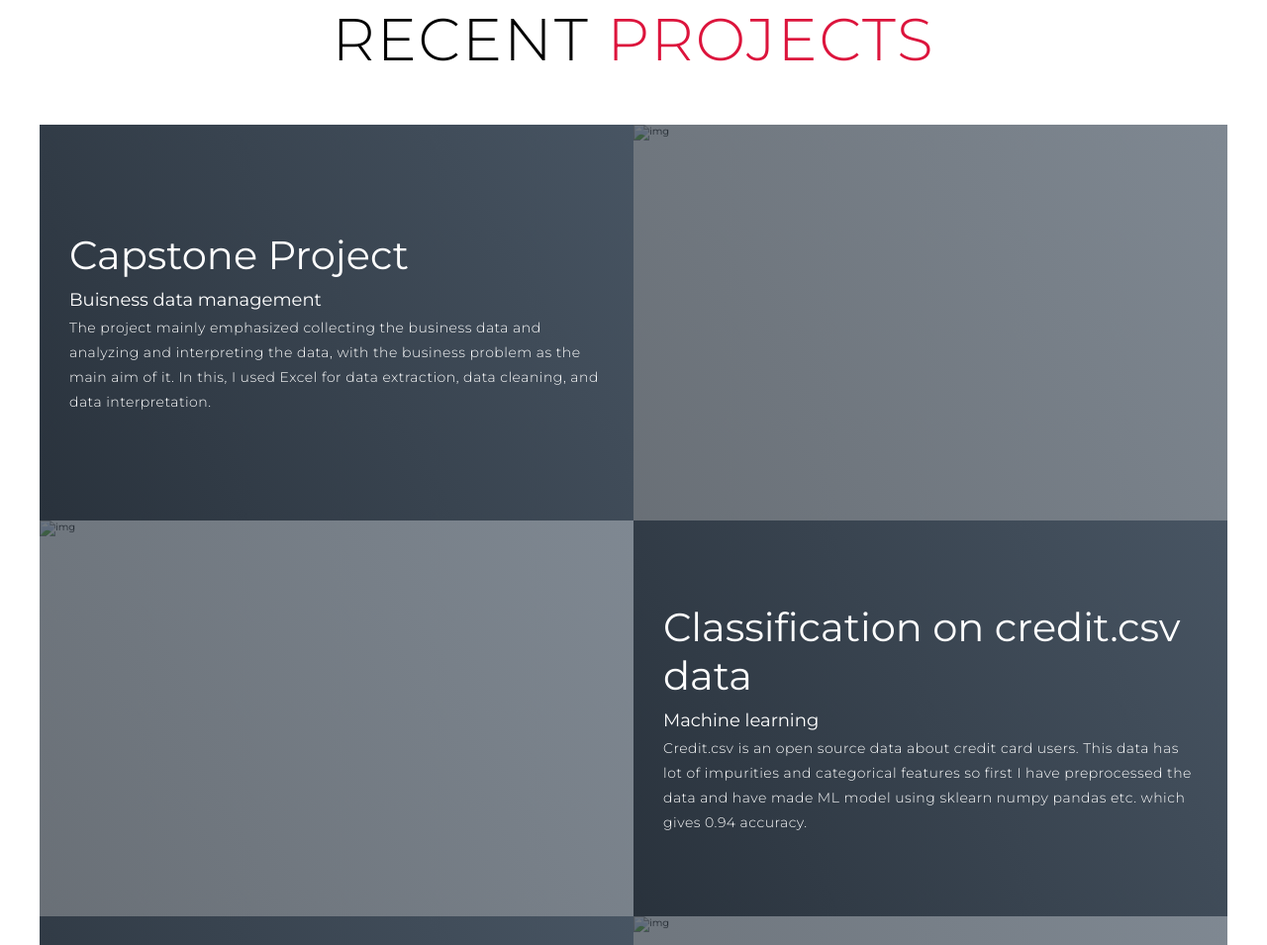
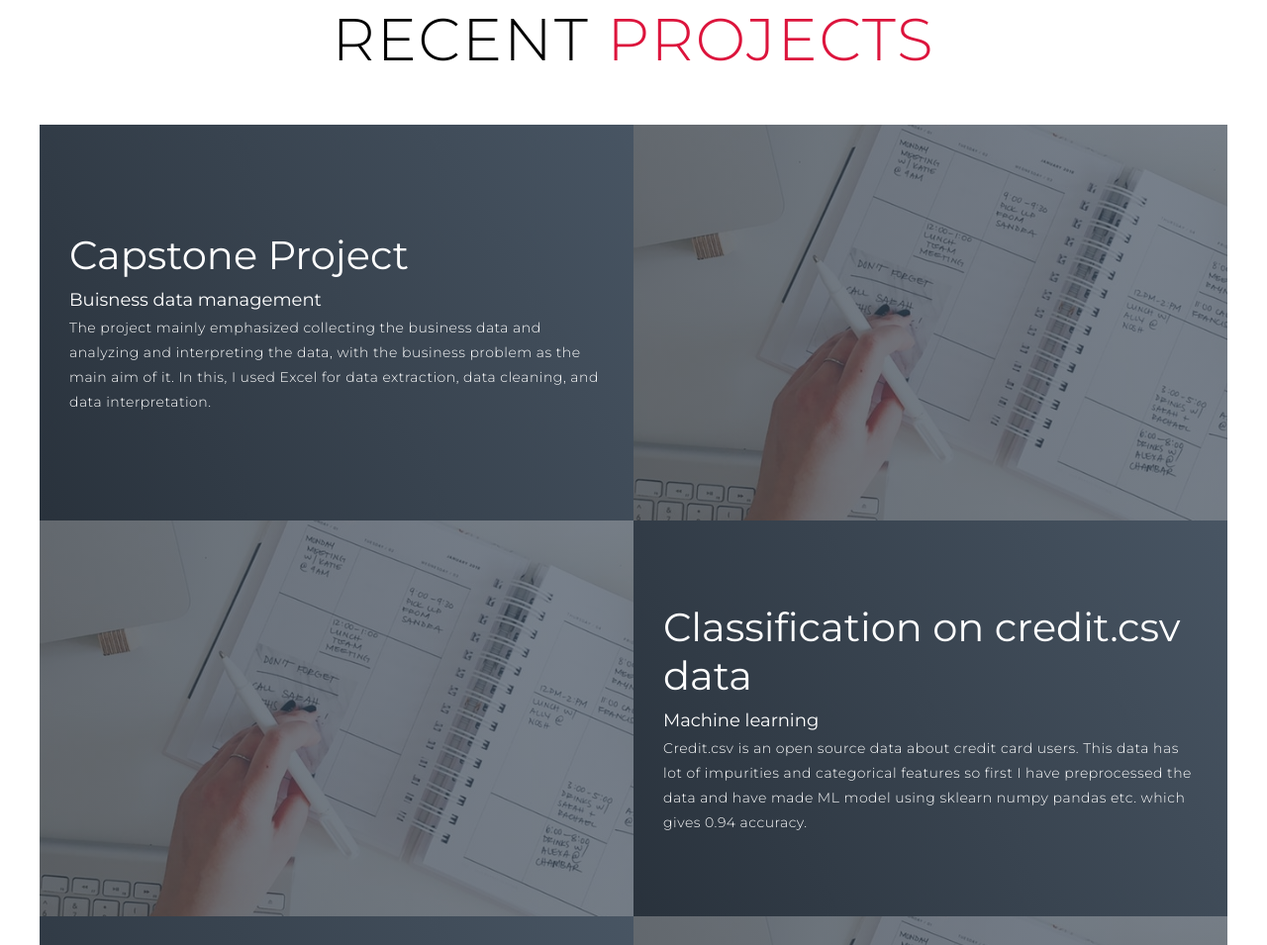
Before and after one commit to pacificrm/portfolio, a plain HTML site: page main.html in a window 1280 px wide. Shown: the part 1697-2652 px from the top of the page at 99% size. Drawn offline with Linux system fonts and the light colour scheme.

Commit message:
Update main.html

```diff
--- a/main.html
+++ b/main.html
@@ -132,7 +132,7 @@
               </p>
             </div>
             <div class="project-img">
-              <img src="./img/img-1.png" alt="img" />
+              <img src="./img-1.png" alt="img" />
             </div>
           </div>
           <div class="project-item">
@@ -147,7 +147,7 @@
               </p>
             </div>
             <div class="project-img">
-              <img src="./img/img-1.png" alt="img" />
+              <img src="./img-1.png" alt="img" />
             </div>
           </div>
           <div class="project-item">
@@ -162,7 +162,7 @@
               </p>
             </div>
             <div class="project-img">
-              <img src="./img/img-1.png" alt="img" />
+              <img src="./img-1.png" alt="img" />
             </div>
           </div>
         </div>
@@ -175,7 +175,7 @@
       <div class="about container">
         <div class="col-left">
           <div class="about-img">
-            <img src="./img/img-2.png" alt="img" />
+            <img src="./img-2.png" alt="img" />
           </div>
         </div>
         <div class="col-right">
```
